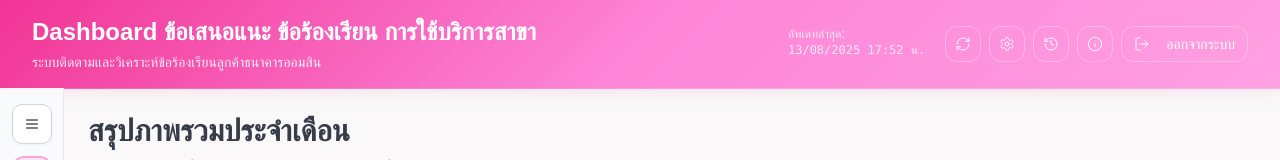
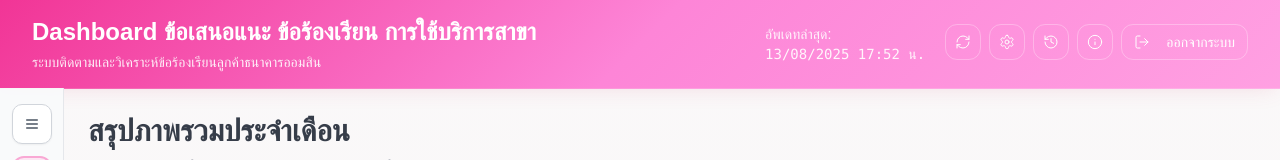
Before and after one commit to aomsin-agent/aomsin-customer-feedback, a React (Vite) app: page / in a window 1280 px wide. Shown: the top 160 px of the page. Built offline with nearby package versions, Linux system fonts and the light colour scheme; a web font is replaced by a local one.

Commit message:
Update header text size
Updated the font size for the last updated date and time information in the header to be larger.

```diff
--- a/src/components/Layout/AppHeader.tsx
+++ b/src/components/Layout/AppHeader.tsx
@@ -45,9 +45,9 @@ export function AppHeader() {
         {/* Right side - Last updated and Action buttons */}
         <div className="flex items-start gap-2 sm:gap-3 flex-shrink-0">
           {/* Last updated info */}
-          <div className="hidden md:block text-xs text-white/80 mr-2">
-            <div>อัพเดทล่าสุด:</div>
-            <div className="font-mono">{getCurrentDateTime()}</div>
+          <div className="hidden md:block text-sm text-white/90 mr-2">
+            <div className="font-medium">อัพเดทล่าสุด:</div>
+            <div className="font-mono font-medium">{getCurrentDateTime()}</div>
           </div>
 
           {/* Action buttons - Grid layout on mobile */}
```
